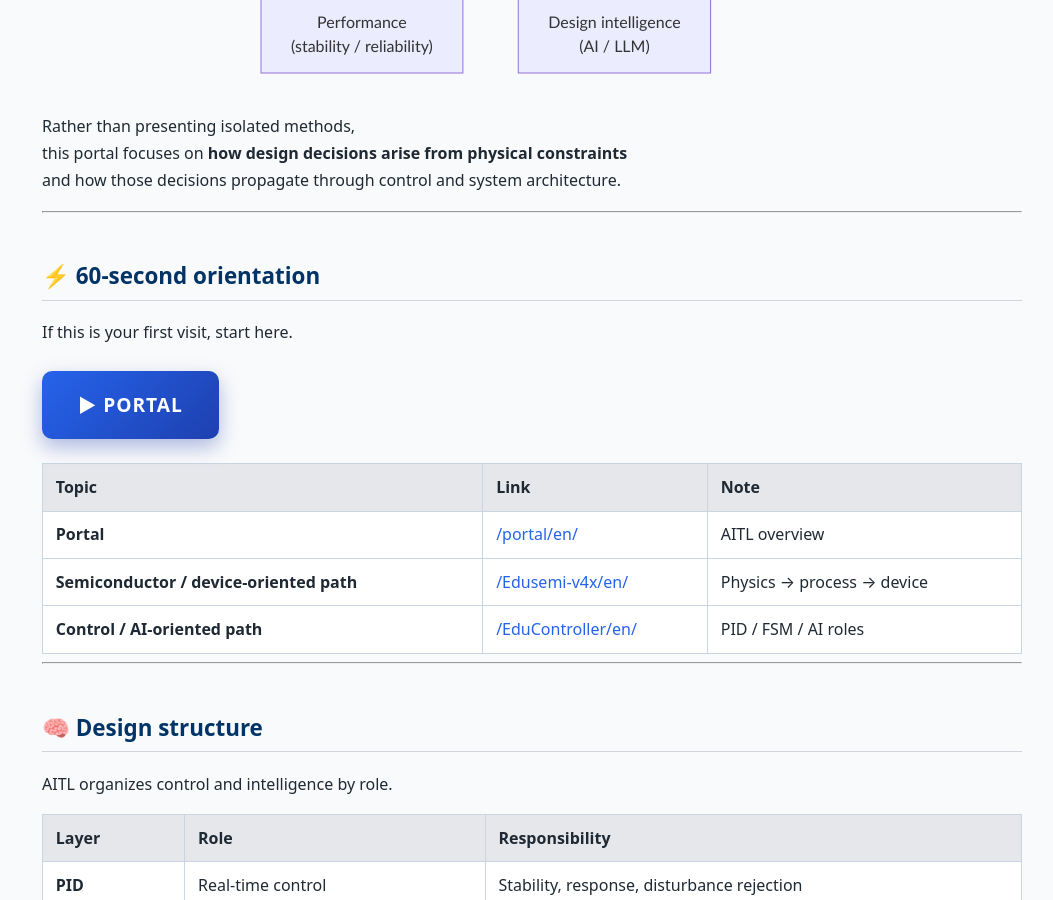
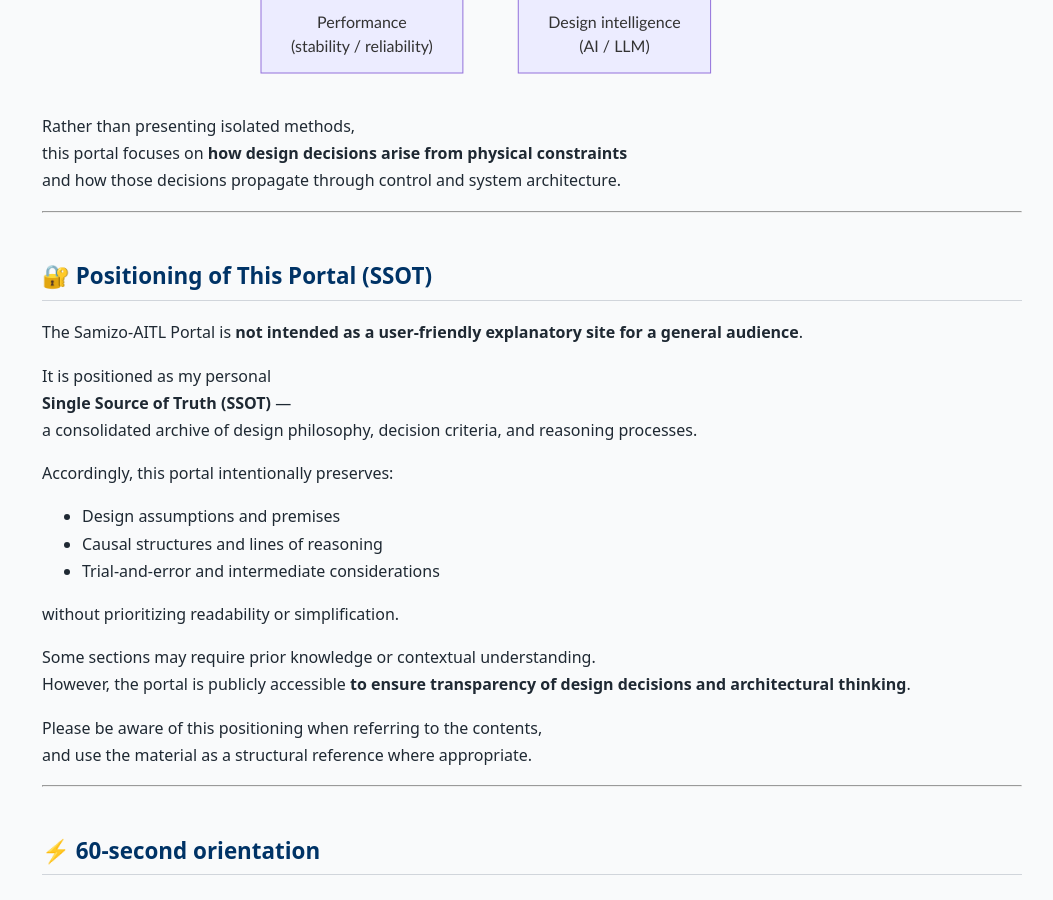
Before and after one commit to Samizo-AITL/Samizo-AITL.github.io, a Jekyll site: the page built from en/index.md, in a window 1280 px wide and 900 px high, scrolled down 974 px. Shown: the whole window, without its empty margins (108-1161 px from the left). Built offline with Jekyll 4.4.1, drawn with Linux system fonts in a browser that asks for light colours.

Commit message:
Update index.md

```diff
--- a/en/index.md
+++ b/en/index.md
@@ -37,6 +37,30 @@ flowchart TD
 Rather than presenting isolated methods,
 this portal focuses on **how design decisions arise from physical constraints**
 and how those decisions propagate through control and system architecture.
+
+---
+
+## 🔐 Positioning of This Portal (SSOT)
+
+The Samizo-AITL Portal is **not intended as a user-friendly explanatory site for a general audience**.
+
+It is positioned as my personal
+**Single Source of Truth (SSOT)** —
+a consolidated archive of design philosophy, decision criteria, and reasoning processes.
+
+Accordingly, this portal intentionally preserves:
+
+- Design assumptions and premises
+- Causal structures and lines of reasoning
+- Trial-and-error and intermediate considerations
+
+without prioritizing readability or simplification.
+
+Some sections may require prior knowledge or contextual understanding.
+However, the portal is publicly accessible **to ensure transparency of design decisions and architectural thinking**.
+
+Please be aware of this positioning when referring to the contents,
+and use the material as a structural reference where appropriate.
 
 ---
 
```
